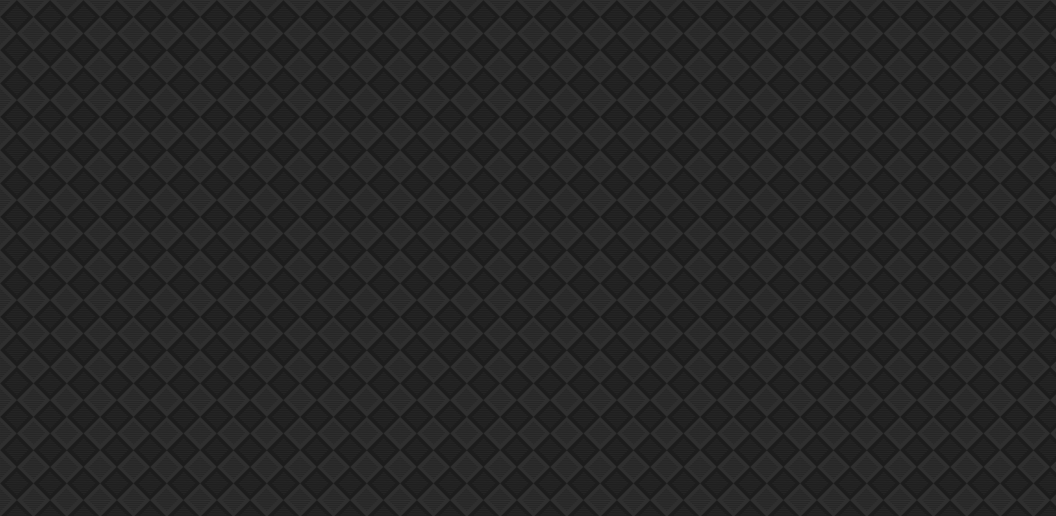
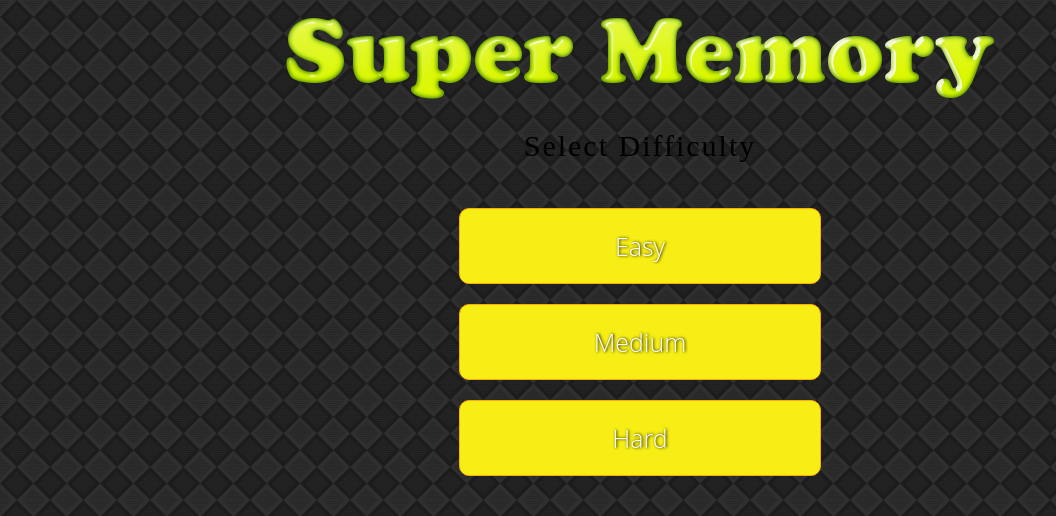
Before and after one commit to Bielo/Memory-game, a plain HTML site: page index.html in a window 1280 px wide. Shown: the whole page, without its empty margins (0-1056 px from the left). Drawn offline with Linux system fonts and the light colour scheme.

Commit message:
add logo and buttons on main page

```diff
--- a/index.html
+++ b/index.html
@@ -10,6 +10,22 @@
 </head>
 
 <body>
+    <header>
+        <div id="logo"><img src="img/logo.png" alt="logo"></div>
+        <p>Select Difficulty</p>
+    </header>
+
+    <main>
+        <article>
+            <div id="containter">
+
+                <div class="button"><a href="#">Easy</a></div>
+                <div class="button"><a href="#">Medium</a></div>
+                <div class="button"><a href="#">Hard</a></div>
+
+            </div>
+        </article>
+    </main>
 
 </body>
 </html>
--- a/menu.css
+++ b/menu.css
@@ -1,4 +1,72 @@
 body{
     /* Background pattern from Subtle Patterns */
     background-image: url(img/backgr.png);
+    margin: 0;
+    font-size: 30px;
 }
+
+#containter{
+    width: 400px;
+    padding:15px;
+    margin-left: auto;
+    margin-right: auto;
+    text-align: center;
+}
+
+#logo{
+    margin-top:10px;
+    text-align: center;
+}
+
+p{
+    text-align: center;
+    margin-top: 15px;
+    letter-spacing: 2px;
+}
+
+a:link{
+    text-decoration: none;
+    color:#ffffff;
+}
+a:visited{
+    color:#ffffff;
+
+}
+a:active{
+    color:#ffffff;
+
+}
+a:hover{
+    color:#ffffff;
+
+}
+
+.button {
+   -webkit-border-radius: 10px;
+   -moz-border-radius: 10px;
+   border-radius: 10px;
+   width: 80%;
+   color: #FFFFFF;
+   font-family: Open Sans;
+   font-size: 25px;
+   font-weight: 100;
+   margin-left: auto;
+   margin-right: auto;
+   margin-bottom: 20px;
+   padding: 20px;
+   background-color: #F6EE14;
+   text-shadow: 1px 0px 3px #000000;
+   border: solid #FFAE00 1px;
+   text-decoration: none;
+   text-align: center;
+   cursor: pointer;
+}
+
+.button:hover {
+	background: #EEFF05;
+    text-decoration: none;
+}
+.button:active {
+	position:relative;
+	top:1px;
+}
```
Also changed, not shown: img/logo.png (added).
